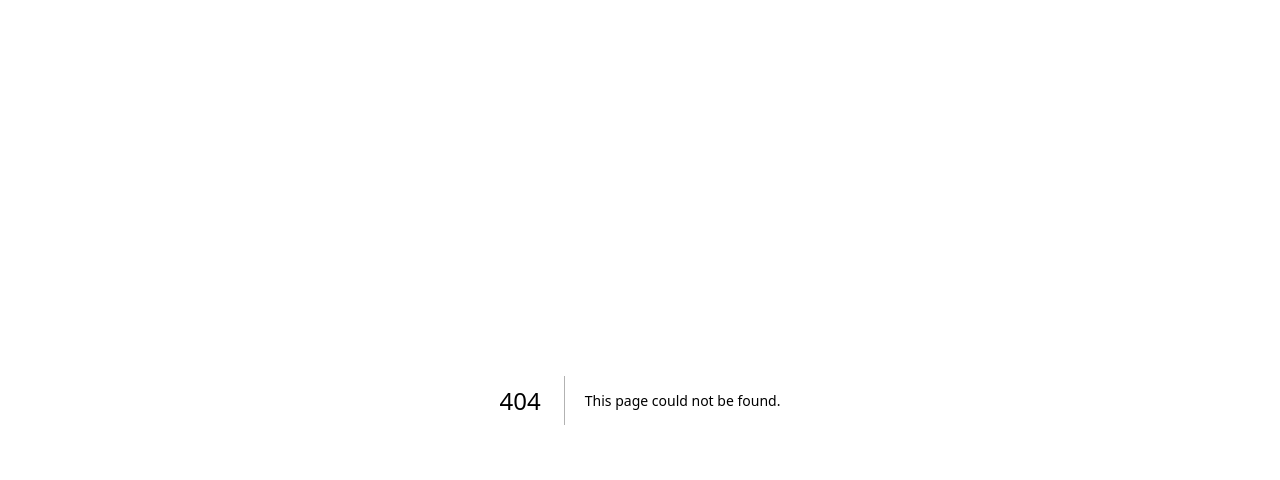
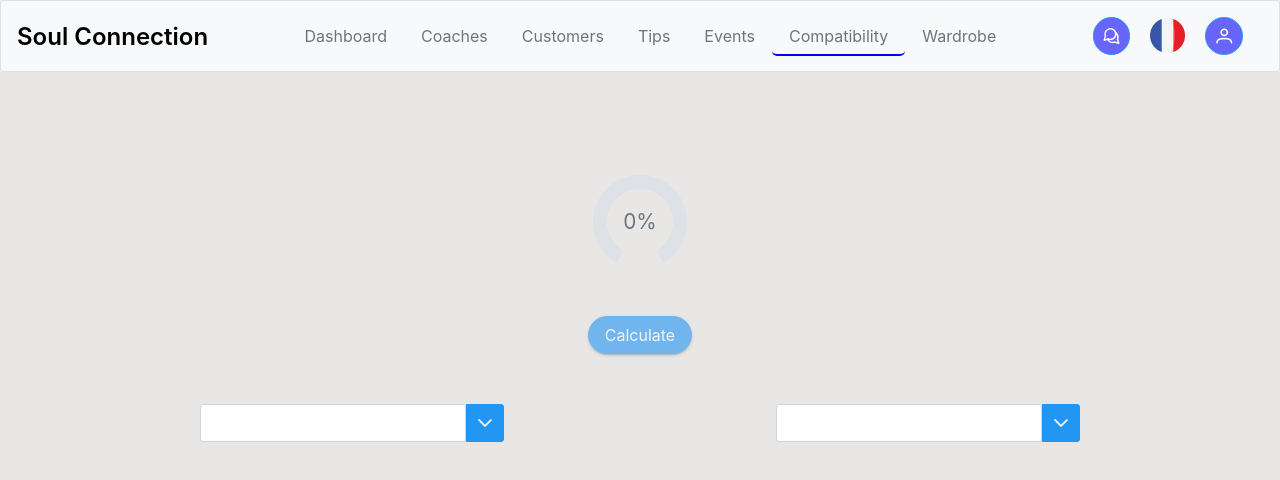
Before and after one commit to capuchegianni/tek3SurvivorPool, a Next.js app in the folder front/: page /compatibility in a window 1280 px wide. Before the commit this address had no page. Shown: the top 480 px of the page. Built offline with nearby package versions, Linux system fonts and the light colour scheme.

Commit message:
feat(compatibility): add compatibility pages with fake db for the moment

```diff
--- /dev/null
+++ b/front/src/app/compatibility/compatibility.css
@@ -0,0 +1,57 @@
+.compatibility-wheel {
+    display: flex;
+    justify-content: center;
+    align-items: center;
+    padding-top: 100px;
+}
+
+.galeria-size {
+    display: flex;
+    justify-content: center;
+    align-items: center;
+}
+
+.item-template {
+    width: 100%;
+    height: 100%;
+    display: block;
+}
+
+.caroussel {
+    display: flex;
+    justify-content: center;
+    justify-content: space-between;
+    padding-top: 50px;
+    padding-left: 200px;
+    padding-right: 200px;
+}
+
+.astrological-title {
+    font-size: 50px;
+    padding-top: 40px;
+}
+
+.calculation {
+    display: flex;
+    justify-content: center;
+    padding-top: 40px;
+}
+
+@keyframes shake {
+    0% { transform: translate(1px, 1px) rotate(0deg); }
+    10% { transform: translate(-1px, -2px) rotate(-1deg); }
+    20% { transform: translate(-3px, 0px) rotate(1deg); }
+    30% { transform: translate(3px, 2px) rotate(0deg); }
+    40% { transform: translate(1px, -1px) rotate(1deg); }
+    50% { transform: translate(-1px, 2px) rotate(-1deg); }
+    60% { transform: translate(-3px, 1px) rotate(0deg); }
+    70% { transform: translate(3px, 1px) rotate(-1deg); }
+    80% { transform: translate(-1px, -1px) rotate(1deg); }
+    90% { transform: translate(1px, 2px) rotate(0deg); }
+    100% { transform: translate(1px, -2px) rotate(-1deg); }
+}
+
+.shake {
+    animation: shake 0.7s;
+    animation-iteration-count: 30;
+}
--- /dev/null
+++ b/front/src/app/compatibility/page.tsx
@@ -0,0 +1,125 @@
+'use client';
+
+import React, { useEffect, useState } from 'react';
+import { AutoComplete } from "primereact/autocomplete";
+import Navbar from "../navbar";
+import LoadingComponent from "../loadingScreen";
+import { Knob } from 'primereact/knob';
+import './compatibility.css';
+import { Button } from 'primereact/button';
+
+type FakeDBType = { name: string; sign: string; code: string; };
+
+const fakeDB = [
+    { name: 'Sacha', sign: 'Gemini', code: 'gemini' },
+    { name: 'Gianni', sign: 'Leo', code: 'leo' },
+    { name: 'Augustin', sign: 'Sagitarus', code: 'sagitarus' },
+    { name: 'Elouan', sign: 'Pisces', code: 'pisces' },
+];
+
+const compatibility = [
+    { name: 'pisces', value: 35 },
+    { name: 'gemini', value: 50 },
+    { name: 'leo', value: 28 },
+    { name: 'sagitarus', value: 42 },
+    { name: 'cancer', value: 49 },
+    { name: 'virgo', value: 12 },
+    { name: 'libra', value: 19 },
+    { name: 'scorpio', value: 8 },
+    { name: 'capricorn', value: 23 },
+    { name: 'aquarius', value: 11 },
+    { name: 'aries', value: 29 },
+    { name: 'taurus', value: 38 },
+];
+
+export default function Compatibility() {
+    const [selectedSigns, setSelectedSigns] = useState<{ sign1?: string, sign2?: string }>({});
+    const [totalValue, setTotalValue] = useState<number>(0);
+
+    const calculateTotalValue = () => {
+        let total = 0;
+        if (selectedSigns.sign1) {
+            const sign1Value = compatibility.find(item => item.name === selectedSigns.sign1)?.value || 0;
+            total += sign1Value;
+        }
+        if (selectedSigns.sign2) {
+            const sign2Value = compatibility.find(item => item.name === selectedSigns.sign2)?.value || 0;
+            total += sign2Value;
+        }
+        setTotalValue(total);
+    }
+
+    return (
+        <LoadingComponent>
+            <div className="card">
+                <Navbar activePage="compatibility"/>
+            </div>
+            <CompatibilityWheel percentage={totalValue}/>
+            <div className='calculation'>
+                <Button label="Calculate" className="p-button-raised p-button-rounded" onClick={() => {calculateTotalValue(); CalculationAnimation();}} disabled={!selectedSigns.sign1 || !selectedSigns.sign2} />
+            </div>
+            <div className="caroussel">
+                <ClientAstrological index={1} onSignSelected={(sign, index) => setSelectedSigns(prev => ({...prev, [`sign${index}`]: sign}))} />
+                <ClientAstrological index={2} onSignSelected={(sign, index) => setSelectedSigns(prev => ({...prev, [`sign${index}`]: sign}))} />
+            </div>
+        </LoadingComponent>
+    )
+}
+
+function CalculationAnimation() {
+    document.body.classList.add("shake");
+    setTimeout(() => document.body.classList.remove("shake"), 500);
+}
+
+function ClientAstrological({ onSignSelected, index }: { onSignSelected: (sign: string, index: number) => void, index: number }) {
+    const [selectedName, setSelectedName] = useState(null);
+    const [filteredName, setFilteredName] = useState<FakeDBType[]>([]);
+
+    useEffect(() => {
+        if (selectedName) {
+            onSignSelected((selectedName as FakeDBType).code, index);
+        }
+    }, [selectedName]);
+
+    const searchItems = (event: { query: any; }) => {
+        let query = event.query;
+        let _filteredItems = [];
+
+        for (let i = 0; i < fakeDB.length; i++) {
+            let item = fakeDB[i];
+            if (item.name.toLowerCase().indexOf(query.toLowerCase()) === 0) {
+                _filteredItems.push(item);
+            }
+        }
+        setFilteredName(_filteredItems);
+    }
+
+    const itemTemplate = (item: { name: string | number | boolean | React.ReactElement<any, string | React.JSXElementConstructor<any>> | Iterable<React.ReactNode> | React.ReactPortal | null | undefined; code: string | number | boolean | React.ReactElement<any, string | React.JSXElementConstructor<any>> | Iterable<React.ReactNode> | React.ReactPortal | null | undefined; }) => {
+        return (
+            <div>
+                {item.name} - {item.code}
+            </div>
+        );
+    }
+
+    return (
+        <div>
+            <AutoComplete value={selectedName} suggestions={filteredName} completeMethod={searchItems} itemTemplate={itemTemplate} virtualScrollerOptions={{ itemSize: 38 }} field="name" dropdown onChange={(e) => setSelectedName(e.value)} />
+            {selectedName && <div className='astrological-title'>{(selectedName as FakeDBType).code}</div>}
+        </div>
+    )
+}
+
+function CompatibilityWheel({ percentage }: { percentage: number }) {
+    const [value, setValue] = useState(percentage || 0);
+
+    useEffect(() => {
+        setValue(percentage);
+    }, [percentage]);
+
+    return (
+        <div className="compatibility-wheel">
+            <Knob value={value} onChange={(e) => setValue(e.value)} valueTemplate={'{value}%'} readOnly />
+        </div>
+    )
+}
```
Also changed, not shown: front/src/app/wardrobe/page.tsx (added, +15 -0 lines).
